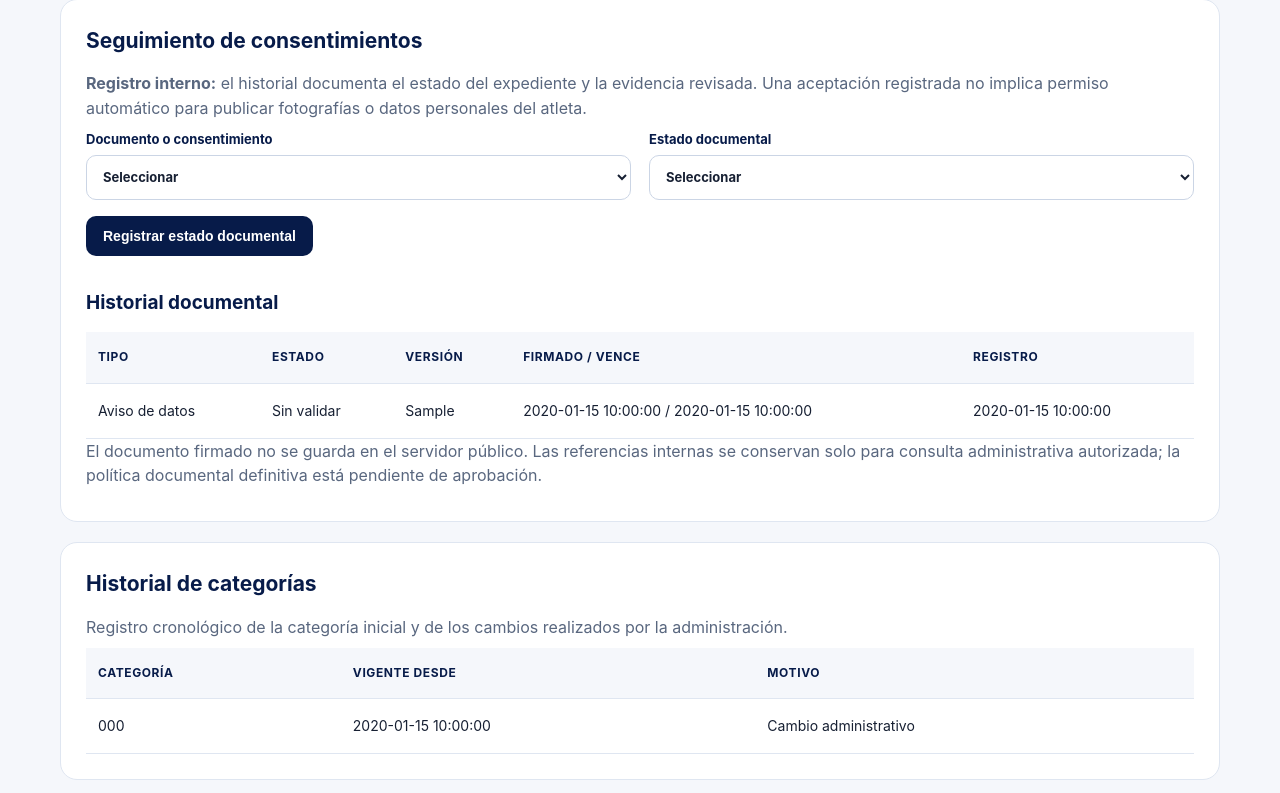
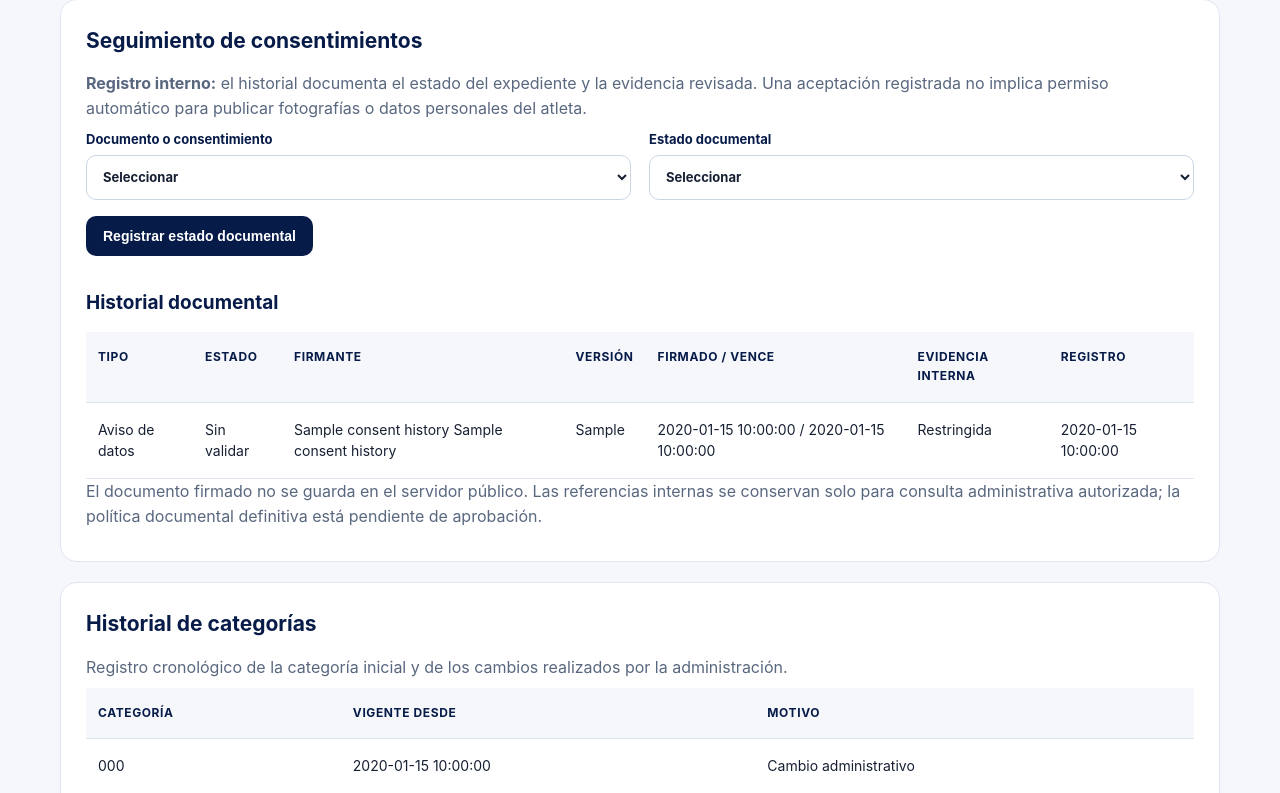
Before and after one commit to joseluisroot/academia-ramon-sanchez, a CodeIgniter 4 app: the page made by app/Views/app/athletes/edit.php in a window 1280 px wide. Shown: the part 1321-2114 px from the top of the page. Run offline with PHP 8.4 and a stand-in for CodeIgniter, Linux system fonts and the light colour scheme; the template is opened without the code that fills it: most values are stand-ins (such as "Sample title", 1, 10 or a date in 2020); data that the repository does not hold is empty; some libraries are stand-ins or nearby versions.

Commit message:
feat(inc-003): visualizar firmante y referencia de evidencia con permisos

```diff
--- a/app/Views/app/athletes/edit.php
+++ b/app/Views/app/athletes/edit.php
@@ -158,18 +158,20 @@
   <h3 class="registry-subheading">Historial documental</h3>
   <div class="table-scroll">
     <table class="access-table">
-      <thead><tr><th scope="col">Tipo</th><th scope="col">Estado</th><th scope="col">Versión</th><th scope="col">Firmado / vence</th><th scope="col">Registro</th></tr></thead>
+      <thead><tr><th scope="col">Tipo</th><th scope="col">Estado</th><th scope="col">Firmante</th><th scope="col">Versión</th><th scope="col">Firmado / vence</th><th scope="col">Evidencia interna</th><th scope="col">Registro</th></tr></thead>
       <tbody>
         <?php foreach ($consentHistory as $entry): ?>
           <tr>
             <td><?= esc($entry['consent_type'] === 'image_use' ? 'Uso de imagen' : 'Aviso de datos') ?></td>
             <td><?= esc(match ($entry['record_state']) {'pending' => 'Pendiente', 'declined' => 'Denegado', 'revoked' => 'Revocado', 'accepted' => 'Aceptación documentada', default => 'Sin validar'}) ?></td>
+            <td><?= $entry['signer_first_name'] === null ? '—' : esc($entry['signer_first_name'] . ' ' . $entry['signer_last_name']) ?></td>
             <td><?= esc((string) ($entry['document_version'] ?? '—')) ?></td>
             <td><?= esc((string) ($entry['signed_on'] ?? '—')) ?> / <?= esc((string) ($entry['expires_on'] ?? 'Sin vencimiento registrado')) ?></td>
+            <td><?= auth()->user()?->can('consents.verify') && $entry['evidence_reference'] !== null ? esc($entry['evidence_reference']) : 'Restringida' ?></td>
             <td><?= esc($entry['recorded_at']) ?></td>
           </tr>
         <?php endforeach ?>
-        <?php if ($consentHistory === []): ?><tr><td colspan="5">No hay registros documentales. No existe autorización de imagen registrada.</td></tr><?php endif ?>
+        <?php if ($consentHistory === []): ?><tr><td colspan="7">No hay registros documentales. No existe autorización de imagen registrada.</td></tr><?php endif ?>
       </tbody>
     </table>
   </div>
```
